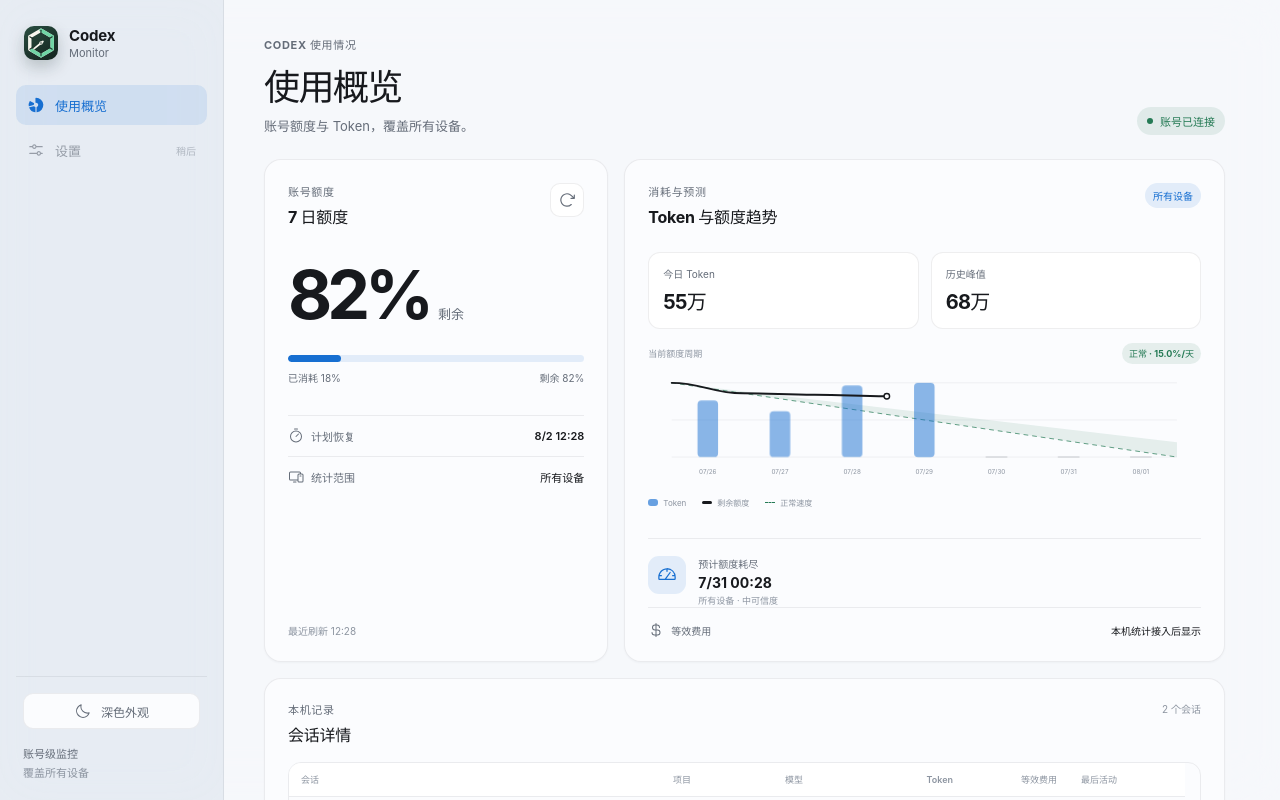
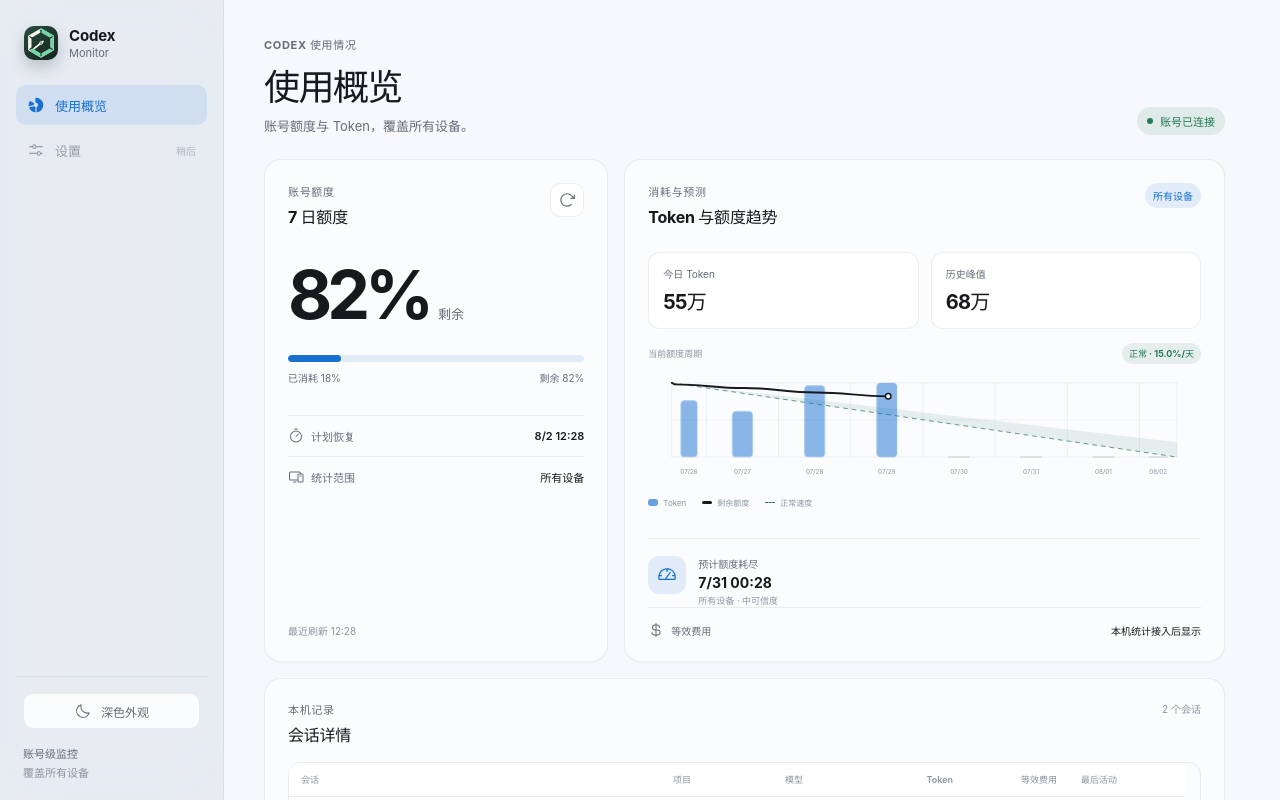
Before and after one commit to PolarisLight/QuotaDial, a React (Vite) app in the folder app/: page / in a window 1280 px wide. Built offline with nearby package versions, Linux system fonts and the light colour scheme.

Commit message:
fix: align quota trend to calendar days

```diff
--- a/app/src/components/UsageQuotaChart.tsx
+++ b/app/src/components/UsageQuotaChart.tsx
@@ -27,6 +27,28 @@
 function nextLocalMidnight(date: string) {
   const [year, month, day] = date.split("-").map(Number);
   return new Date(year, month - 1, day + 1).getTime() / 1_000;
+}
+
+function nextCalendarBoundary(timestamp: number) {
+  const date = new Date(timestamp * 1_000);
+  return (
+    new Date(
+      date.getFullYear(),
+      date.getMonth(),
+      date.getDate() + 1,
+    ).getTime() / 1_000
+  );
+}
+
+function calendarBoundaries(start: number, end: number) {
+  const boundaries = [start];
+  let cursor = nextCalendarBoundary(start);
+  while (cursor < end && boundaries.length < 10) {
+    boundaries.push(cursor);
+    cursor = nextCalendarBoundary(cursor);
+  }
+  if (boundaries.at(-1) !== end) boundaries.push(end);
+  return boundaries;
 }
 
 function shortDate(timestamp: number) {
@@ -108,10 +130,22 @@
     quota?.resetsAt ?? (lastDate ? nextLocalMidnight(lastDate) : null);
   const rangeSeconds =
     rangeStart !== null && rangeEnd !== null ? rangeEnd - rangeStart : 0;
+  const xAt = (timestamp: number) => {
+    if (rangeStart === null || rangeSeconds <= 0) return LEFT;
+    const ratio = Math.min(
+      1,
+      Math.max(0, (timestamp - rangeStart) / rangeSeconds),
+    );
+    return LEFT + ratio * (RIGHT - LEFT);
+  };
+  const timeBoundaries =
+    rangeStart !== null && rangeEnd !== null && rangeSeconds > 0
+      ? calendarBoundaries(rangeStart, rangeEnd)
+      : [];
   const chartSlots =
-    quota && rangeStart !== null && rangeSeconds > 0
-      ? Array.from({ length: 7 }, (_, index) => {
-          const start = rangeStart + (rangeSeconds * index) / 7;
+    timeBoundaries.length >= 2
+      ? timeBoundaries.slice(0, -1).map((start, index) => {
+          const end = timeBoundaries[index + 1];
           const slotDate = localDateKey(start);
           const matching = buckets.filter(
             bucket => bucket.startDate === slotDate,
@@ -119,6 +153,8 @@
           return {
             key: `${start}`,
             label: shortDate(start),
+            start,
+            end,
             tokens: matching.reduce((sum, bucket) => sum + bucket.tokens, 0),
             hasData: matching.length > 0,
             title:
@@ -130,22 +166,13 @@
       : visibleBuckets.map(bucket => ({
           key: bucket.startDate,
           label: bucket.startDate.slice(5).replace("-", "/"),
+          start: localMidnight(bucket.startDate),
+          end: nextLocalMidnight(bucket.startDate),
           tokens: bucket.tokens,
           hasData: true,
           title: bucket.startDate,
         }));
   const maxTokens = Math.max(...chartSlots.map(slot => slot.tokens), 1);
-  const slotWidth =
-    chartSlots.length > 0 ? (RIGHT - LEFT) / chartSlots.length : 0;
-
-  const xAt = (timestamp: number) => {
-    if (rangeStart === null || rangeSeconds <= 0) return LEFT;
-    const ratio = Math.min(
-      1,
-      Math.max(0, (timestamp - rangeStart) / rangeSeconds),
-    );
-    return LEFT + ratio * (RIGHT - LEFT);
-  };
 
   const observedQuotaPoints =
     rangeStart === null || rangeEnd === null
@@ -223,6 +250,19 @@
       </div>
       <svg viewBox={`0 0 ${WIDTH} ${HEIGHT}`} role="img">
         <title>最近 7 日 Token 柱形与剩余额度折线</title>
+        {timeBoundaries.map((timestamp, index) => {
+          const x = xAt(timestamp);
+          return (
+            <line
+              className="usage-day-boundary"
+              key={`day-${index}`}
+              x1={x}
+              x2={x}
+              y1={TOP}
+              y2={BOTTOM}
+            />
+          );
+        })}
         {[TOP, TOP + PLOT_HEIGHT / 2, BOTTOM].map(y => (
           <line
             className="usage-grid-line"
@@ -251,13 +291,15 @@
             />
           </>
         )}
-        {chartSlots.map((slot, index) => {
+        {chartSlots.map(slot => {
           const height = Math.max(
             7,
             (slot.tokens / maxTokens) * PLOT_HEIGHT,
           );
-          const width = Math.min(26, slotWidth * 0.48);
-          const center = LEFT + slotWidth * (index + 0.5);
+          const slotLeft = xAt(slot.start);
+          const slotRight = xAt(slot.end);
+          const width = Math.min(26, (slotRight - slotLeft) * 0.48);
+          const center = (slotLeft + slotRight) / 2;
           return (
             <g key={slot.key}>
               {slot.hasData ? (
--- a/app/src/lib/backend.ts
+++ b/app/src/lib/backend.ts
@@ -2,8 +2,22 @@
 import { listen, type UnlistenFn } from "@tauri-apps/api/event";
 import type { DashboardSnapshot, LocalSessionView } from "../types/dashboard";
 
+const PREVIEW_DAY_SECONDS = 86_400;
+const previewNow = Math.floor(Date.now() / 1_000);
+const previewDate = new Date(previewNow * 1_000);
+const previewMonthDay = `${previewDate.getMonth() + 1}月${previewDate.getDate()}日`;
+const previewDateKey = (daysAgo: number) => {
+  const date = new Date(previewNow * 1_000);
+  date.setDate(date.getDate() - daysAgo);
+  return [
+    date.getFullYear(),
+    String(date.getMonth() + 1).padStart(2, "0"),
+    String(date.getDate()).padStart(2, "0"),
+  ].join("-");
+};
+
 const previewSnapshot: DashboardSnapshot = {
-  observedAt: Math.floor(Date.now() / 1_000),
+  observedAt: previewNow,
   isStale: false,
   connectionError: null,
   accountUsageError: null,
@@ -14,58 +28,43 @@
     usedPercent: 18,
     remainingPercent: 82,
     windowDurationMins: 10_080,
-    resetsAt: Math.floor(Date.now() / 1_000) + 4 * 86_400,
+    resetsAt: previewNow + 4 * PREVIEW_DAY_SECONDS,
     planType: "plus",
   },
   otherQuotas: [],
   accountUsage: {
     lifetimeTokens: 2_400_000,
     peakDailyTokens: 680_000,
-    dailyUsageBuckets: [
-      { startDate: "2026-07-23", tokens: 120_000 },
-      { startDate: "2026-07-24", tokens: 260_000 },
-      { startDate: "2026-07-25", tokens: 180_000 },
-      { startDate: "2026-07-26", tokens: 420_000 },
-      { startDate: "2026-07-27", tokens: 340_000 },
-      { startDate: "2026-07-28", tokens: 530_000 },
-      { startDate: "2026-07-29", tokens: 550_000 },
-    ],
+    dailyUsageBuckets: [120_000, 260_000, 180_000, 420_000, 340_000, 530_000, 550_000].map(
+      (tokens, index) => ({
+        startDate: previewDateKey(6 - index),
+        tokens,
+      }),
+    ),
   },
   forecast: {
     status: "depletesBeforeReset",
     ratePercentPerHour: 1.7,
-    exhaustsAt: Math.floor(Date.now() / 1_000) + 36 * 3_600,
+    exhaustsAt: previewNow + 36 * 3_600,
     confidence: "medium",
     sampleCount: 6,
     spanSeconds: 10_800,
   },
   quotaHistory: [
     {
-      observedAt: new Date(2026, 6, 23, 12).getTime() / 1_000,
-      remainingPercent: 100,
+      observedAt: previewNow - 3 * PREVIEW_DAY_SECONDS + 3_600,
+      remainingPercent: 98,
     },
     {
-      observedAt: new Date(2026, 6, 24, 12).getTime() / 1_000,
-      remainingPercent: 96,
+      observedAt: previewNow - 2 * PREVIEW_DAY_SECONDS,
+      remainingPercent: 93,
     },
     {
-      observedAt: new Date(2026, 6, 25, 12).getTime() / 1_000,
-      remainingPercent: 92,
+      observedAt: previewNow - PREVIEW_DAY_SECONDS,
+      remainingPercent: 87,
     },
     {
-      observedAt: new Date(2026, 6, 26, 12).getTime() / 1_000,
-      remainingPercent: 89,
-    },
-    {
-      observedAt: new Date(2026, 6, 27, 12).getTime() / 1_000,
-      remainingPercent: 86,
-    },
-    {
-      observedAt: new Date(2026, 6, 28, 12).getTime() / 1_000,
-      remainingPercent: 84,
-    },
-    {
-      observedAt: new Date(2026, 6, 29, 12).getTime() / 1_000,
+      observedAt: previewNow,
       remainingPercent: 82,
     },
   ],
@@ -79,9 +78,9 @@
     sessions: [
       {
         sessionId: "preview-session-1",
-        title: "codex-monitor · 7月29日",
+        title: `codex-monitor · ${previewMonthDay}`,
         projectPath: "/Users/demo/Projects/codex-monitor",
-        lastActiveAt: Math.floor(Date.now() / 1_000) - 320,
+        lastActiveAt: previewNow - 320,
         primaryModel: "gpt-5.6-terra",
         tokens: {
           inputTokens: 184_200,
@@ -96,9 +95,9 @@
       },
       {
         sessionId: "preview-session-2",
-        title: "research-notes · 7月29日",
+        title: `research-notes · ${previewMonthDay}`,
         projectPath: "/Users/demo/Research/research-notes",
-        lastActiveAt: Math.floor(Date.now() / 1_000) - 2_400,
+        lastActiveAt: previewNow - 2_400,
         primaryModel: "gpt-5.6-sol",
         tokens: {
           inputTokens: 91_500,
@@ -115,7 +114,7 @@
     diagnostics: {
       scannedFiles: 8,
       skippedLines: 0,
-      lastImportedAt: Math.floor(Date.now() / 1_000),
+      lastImportedAt: previewNow,
       lastError: null,
     },
   },
--- a/app/src/styles/app.css
+++ b/app/src/styles/app.css
@@ -515,6 +515,11 @@
 .usage-grid-line {
   stroke: var(--line);
   stroke-width: 1;
+}
+
+.usage-day-boundary {
+  stroke: color-mix(in srgb, var(--line-strong) 68%, transparent);
+  stroke-width: 0.8;
 }
 
 .quota-normal-band {
```
Also changed, not shown: app/public/usage-chart-preview.html (added, +12 -0 lines), 1 other file (tests, documents, lock files or other folders).
